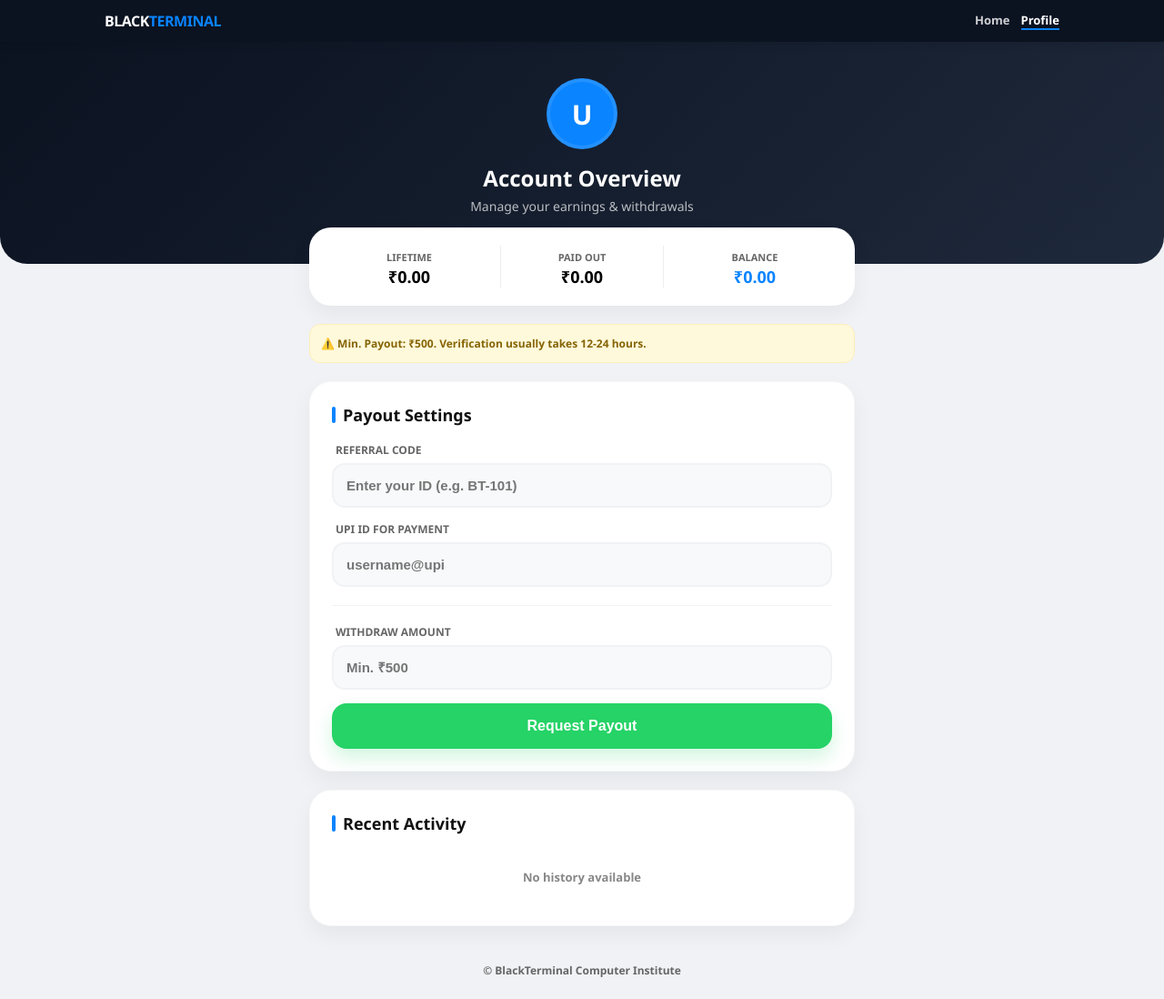
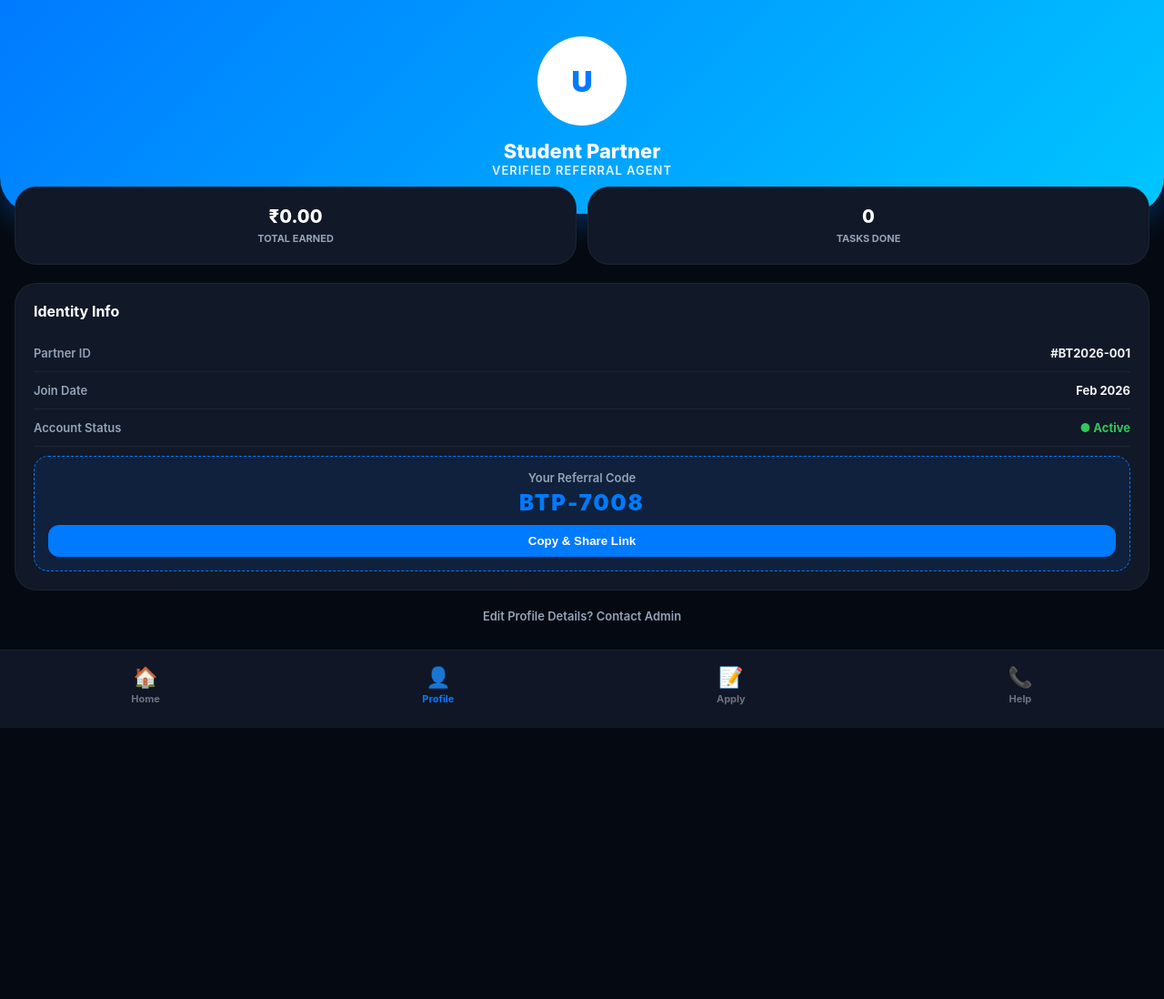
Before and after one commit to blackterminal-job/workfromhome, a plain HTML site: page profile.html in a window 1280 px wide. Shown: the whole page at 91% size. After the commit the page ends 800 px from the top, so only its background shows below. Drawn offline with Linux system fonts and the light colour scheme.

Commit message:
Update profile.html

```diff
--- a/profile.html
+++ b/profile.html
@@ -4,318 +4,209 @@
   <meta charset="utf-8" />
   <meta name="viewport" content="width=device-width,initial-scale=1,maximum-scale=1,user-scalable=0" />
   <title>My Profile | BlackTerminal</title>
-
   <style>
     :root {
-      --primary: #0a84ff;
-      --success: #25D366;
-      --bg: #0b1220;
-      --card-bg: #ffffff;
-      --text: #111;
-      --muted: #666;
-      --glass: rgba(255, 255, 255, 0.1);
+      --accent: #007aff;
+      --success: #34c759;
+      --dark-bg: #050a12;
+      --card-bg: #111827;
+      --text-muted: #94a3b8;
     }
 
     body {
       margin: 0;
-      font-family: 'Segoe UI', Roboto, Helvetica, Arial, sans-serif;
-      background: #f0f2f5;
-      color: var(--text);
+      font-family: -apple-system, system-ui, sans-serif;
+      background-color: var(--dark-bg);
+      color: #fff;
+      padding-bottom: 90px;
     }
 
-    /* --- NAV --- */
-    .nav {
-      position: sticky;
-      top: 0;
-      z-index: 1000;
-      background: #0b1220;
-      color: #fff;
-      padding: 12px 16px;
-      box-shadow: 0 2px 10px rgba(0,0,0,0.1);
-    }
-    .nav-in {
-      max-width: 1050px;
-      margin: auto;
-      display: flex;
-      justify-content: space-between;
-      align-items: center;
-    }
-    .brand { font-weight: 900; letter-spacing: -0.5px; }
-    .brand span { color: var(--primary); }
-    .menu { display: flex; gap: 12px; }
-    .menu a { color: #fff; text-decoration: none; font-size: 13px; font-weight: 700; opacity: 0.8; }
-
-    /* --- HERO --- */
-    .hero {
-      background: linear-gradient(135deg, #0b1220 0%, #1e293b 100%);
-      color: #fff;
+    /* --- PROFILE HEADER --- */
+    .profile-header {
+      background: linear-gradient(135deg, #007aff 0%, #00c6ff 100%);
       padding: 40px 20px;
       text-align: center;
-      border-radius: 0 0 30px 30px;
+      border-bottom-left-radius: 40px;
+      border-bottom-right-radius: 40px;
+      box-shadow: 0 10px 30px rgba(0, 122, 255, 0.3);
     }
-    .avatar-circle {
-      width: 70px;
-      height: 70px;
-      background: var(--primary);
+
+    .big-avatar {
+      width: 90px;
+      height: 90px;
+      background: #fff;
+      color: var(--accent);
+      border-radius: 50%;
       margin: 0 auto 15px;
-      border-radius: 50%;
       display: flex;
       align-items: center;
       justify-content: center;
-      font-size: 30px;
+      font-size: 32px;
       font-weight: 900;
-      border: 4px solid var(--glass);
+      border: 4px solid rgba(255,255,255,0.2);
     }
-    .hero h1 { margin: 0; font-size: 24px; font-weight: 800; }
-    .hero p { opacity: 0.7; font-size: 14px; margin-top: 5px; }
 
-    .wrap { max-width: 600px; margin: -40px auto 40px; padding: 0 16px; }
+    .user-name { font-size: 22px; font-weight: 800; margin: 0; }
+    .user-role { font-size: 13px; opacity: 0.9; font-weight: 600; text-transform: uppercase; letter-spacing: 1px; }
+
+    .wrap { padding: 0 16px; margin-top: -30px; }
 
     /* --- STATS CARD --- */
-    .stats-card {
-      background: #fff;
+    .stats-container {
+      display: grid;
+      grid-template-columns: 1fr 1fr;
+      gap: 12px;
+      margin-bottom: 20px;
+    }
+
+    .stat-card {
+      background: var(--card-bg);
+      padding: 20px;
+      border-radius: 24px;
+      text-align: center;
+      border: 1px solid rgba(255,255,255,0.05);
+    }
+
+    .stat-val { font-size: 20px; font-weight: 800; display: block; }
+    .stat-lab { font-size: 11px; color: var(--text-muted); font-weight: 700; text-transform: uppercase; }
+
+    /* --- ID CARD SECTION --- */
+    .id-box {
+      background: var(--card-bg);
       border-radius: 24px;
       padding: 20px;
-      box-shadow: 0 10px 25px rgba(0,0,0,0.05);
-      display: grid;
-      grid-template-columns: repeat(3, 1fr);
-      gap: 10px;
+      border: 1px solid rgba(255,255,255,0.05);
       margin-bottom: 20px;
     }
-    .stat-item { text-align: center; }
-    .stat-val { font-size: 18px; font-weight: 900; color: #000; display: block; }
-    .stat-lbl { font-size: 11px; color: var(--muted); font-weight: 700; text-transform: uppercase; }
 
-    /* --- BOXES --- */
-    .box {
-      background: #fff;
-      border-radius: 24px;
-      padding: 24px;
-      margin-bottom: 20px;
-      box-shadow: 0 10px 25px rgba(0,0,0,0.05);
-      border: 1px solid rgba(0,0,0,0.03);
+    .info-row {
+      display: flex;
+      justify-content: space-between;
+      padding: 12px 0;
+      border-bottom: 1px solid rgba(255,255,255,0.05);
     }
-    .box-title { font-size: 18px; font-weight: 800; margin-bottom: 18px; display: flex; align-items: center; gap: 8px; }
-    .box-title::before { content: ''; width: 4px; height: 18px; background: var(--primary); border-radius: 10px; }
+    .info-row:last-child { border: none; }
+    .info-label { color: var(--text-muted); font-size: 13px; font-weight: 600; }
+    .info-value { font-size: 13px; font-weight: 700; color: #f3f4f6; }
 
-    /* --- INPUTS --- */
-    .input-group { margin-bottom: 15px; }
-    label { display: block; font-size: 12px; font-weight: 800; margin-bottom: 6px; color: var(--muted); padding-left: 4px; }
-    .in {
-      width: 100%;
-      padding: 14px;
-      border-radius: 14px;
-      border: 2px solid #f0f2f5;
-      background: #f8f9fa;
-      font-size: 15px;
-      font-weight: 700;
-      box-sizing: border-box;
-      transition: 0.2s;
-    }
-    .in:focus {
-      border-color: var(--primary);
-      background: #fff;
-      outline: none;
+    .ref-code-box {
+      background: rgba(0, 122, 255, 0.1);
+      border: 1px dashed var(--accent);
+      padding: 15px;
+      border-radius: 16px;
+      text-align: center;
+      margin-top: 10px;
     }
 
-    /* --- BUTTON --- */
-    .btn-withdraw {
+    .btn-copy {
+      background: var(--accent);
+      color: white;
+      border: none;
+      padding: 10px 20px;
+      border-radius: 12px;
+      font-weight: 800;
       width: 100%;
-      padding: 16px;
-      border-radius: 16px;
-      border: none;
-      background: var(--success);
-      color: #fff;
-      font-size: 16px;
-      font-weight: 800;
+      margin-top: 10px;
       cursor: pointer;
-      display: flex;
-      align-items: center;
-      justify-content: center;
-      gap: 10px;
-      box-shadow: 0 10px 20px rgba(37, 211, 102, 0.2);
-      transition: 0.2s;
-    }
-    .btn-withdraw:active { transform: scale(0.98); }
-
-    .note {
-      background: #fff9db;
-      color: #856404;
-      padding: 12px;
-      border-radius: 12px;
-      font-size: 12px;
-      font-weight: 700;
-      margin-bottom: 20px;
-      border: 1px solid #ffeeba;
     }
 
-    /* --- HISTORY --- */
-    .history-item {
-      padding: 15px;
-      border-bottom: 1px solid #f0f2f5;
-      display: flex;
-      justify-content: space-between;
-      align-items: center;
+    /* --- BOTTOM NAV --- */
+    .bottom-nav {
+      position: fixed; bottom: 0; left: 0; right: 0; height: 75px; background: rgba(17, 24, 39, 0.95);
+      backdrop-filter: blur(20px); border-top: 1px solid rgba(255,255,255,0.05);
+      display: flex; justify-content: space-around; align-items: center; z-index: 100; padding-bottom: 10px;
     }
-    .history-item:last-child { border: none; }
-    .hist-amt { font-weight: 900; font-size: 16px; }
-    .hist-status { font-size: 10px; background: #e8f5e9; color: #2e7d32; padding: 4px 8px; border-radius: 99px; font-weight: 800; }
-    .hist-date { font-size: 11px; color: var(--muted); display: block; margin-top: 2px; }
+    .nav-item { text-align: center; color: #6b7280; text-decoration: none; font-size: 11px; font-weight: 700; }
+    .nav-item.active { color: var(--accent); }
+    .nav-icon { font-size: 22px; display: block; margin-bottom: 4px; }
 
-    @media(max-width:480px) {
-      .stats-card { padding: 15px 10px; }
-      .stat-val { font-size: 15px; }
+    #toast {
+      position: fixed; bottom: 100px; left: 50%; transform: translateX(-50%);
+      background: var(--success); color: white; padding: 12px 24px; border-radius: 50px;
+      font-weight: 700; font-size: 14px; display: none; z-index: 1000;
     }
   </style>
 </head>
-
 <body>
 
-  <nav class="nav">
-    <div class="nav-in">
-      <div class="brand">BLACK<span>TERMINAL</span></div>
-      <div class="menu">
-        <a href="index.html">Home</a>
-        <a href="profile.html" style="opacity: 1; border-bottom: 2px solid var(--primary);">Profile</a>
-      </div>
-    </div>
-  </nav>
+  <div id="toast">Code Copied! 📋</div>
 
-  <div class="hero">
-    <div class="avatar-circle">U</div>
-    <h1>Account Overview</h1>
-    <p>Manage your earnings & withdrawals</p>
+  <div class="profile-header">
+    <div class="big-avatar" id="userInitial">U</div>
+    <h1 class="user-name">Student Partner</h1>
+    <div class="user-role">Verified Referral Agent</div>
   </div>
 
   <div class="wrap">
 
-    <div class="stats-card">
-      <div class="stat-item">
-        <span class="stat-lbl">Lifetime</span>
-        <span class="stat-val">₹<span id="pfTotalEarn">0.00</span></span>
+    <div class="stats-container">
+      <div class="stat-card">
+        <span class="stat-val" id="totalEarned">₹0.00</span>
+        <span class="stat-lab">Total Earned</span>
       </div>
-      <div class="stat-item" style="border-left: 1px solid #eee; border-right: 1px solid #eee;">
-        <span class="stat-lbl">Paid Out</span>
-        <span class="stat-val">₹<span id="pfTotalWithdraw">0.00</span></span>
-      </div>
-      <div class="stat-item">
-        <span class="stat-lbl">Balance</span>
-        <span class="stat-val" style="color: var(--primary);">₹<span id="pfBalance">0.00</span></span>
+      <div class="stat-card">
+        <span class="stat-val" id="taskCount">0</span>
+        <span class="stat-lab">Tasks Done</span>
       </div>
     </div>
 
-    <div class="note">
-      ⚠️ <b>Min. Payout: ₹500</b>. Verification usually takes 12-24 hours.
+    <div class="id-box">
+      <h3 style="margin-top:0; font-size: 16px;">Identity Info</h3>
+
+      <div class="info-row">
+        <span class="info-label">Partner ID</span>
+        <span class="info-value">#BT2026-001</span>
+      </div>
+      <div class="info-row">
+        <span class="info-label">Join Date</span>
+        <span class="info-value">Feb 2026</span>
+      </div>
+      <div class="info-row">
+        <span class="info-label">Account Status</span>
+        <span class="info-value" style="color: var(--success);">● Active</span>
+      </div>
+
+      <div class="ref-code-box">
+        <div class="info-label" style="margin-bottom: 5px;">Your Referral Code</div>
+        <div id="myCode" style="font-size: 24px; font-weight: 900; color: var(--accent); letter-spacing: 2px;">BTP-7008</div>
+        <button class="btn-copy" onclick="copyRef()">Copy & Share Link</button>
+      </div>
     </div>
 
-    <div class="box">
-      <div class="box-title">Payout Settings</div>
-
-      <div class="input-group">
-        <label>REFERRAL CODE</label>
-        <input id="pfReferralCode" class="in" placeholder="Enter your ID (e.g. BT-101)">
-      </div>
-
-      <div class="input-group">
-        <label>UPI ID FOR PAYMENT</label>
-        <input id="pfUPI" class="in" placeholder="username@upi">
-      </div>
-
-      <div class="input-group" style="margin-top: 20px; border-top: 1px solid #f0f2f5; padding-top: 20px;">
-        <label>WITHDRAW AMOUNT</label>
-        <input id="pfWithdrawAmt" class="in" type="number" placeholder="Min. ₹500">
-      </div>
-
-      <button class="btn-withdraw" id="pfWithdrawBtn">
-        Request Payout
-      </button>
-    </div>
-
-    <div class="box">
-      <div class="box-title">Recent Activity</div>
-      <div id="pfWithdrawHistory">
-        </div>
-    </div>
-
-    <footer style="text-align: center; padding: 20px; font-size: 12px; color: var(--muted); font-weight: 700;">
-      © BlackTerminal Computer Institute
-    </footer>
+    <a href="https://wa.me/917008186187?text=Hi, I want to update my profile details"
+       style="display: block; text-align: center; color: var(--text-muted); text-decoration: none; font-size: 13px; font-weight: 600;">
+       Edit Profile Details? Contact Admin
+    </a>
 
   </div>
 
+  <nav class="bottom-nav">
+    <a href="index.html" class="nav-item"><span class="nav-icon">🏠</span>Home</a>
+    <a href="profile.html" class="nav-item active"><span class="nav-icon">👤</span>Profile</a>
+    <a href="apply.html" class="nav-item"><span class="nav-icon">📝</span>Apply</a>
+    <a href="contact.html" class="nav-item"><span class="nav-icon">📞</span>Help</a>
+  </nav>
+
   <script>
-    const ADMIN_WA = "917008186187";
-    const EARN_KEY = "bt_total_earn_lifetime";
-    const WD_KEY = "bt_withdraw_total";
-    const WD_LIST_KEY = "bt_withdraw_list";
-    const REF_KEY = "bt_referral_code";
-    const UPI_KEY = "bt_upi_id";
-    const MIN_WITHDRAW = 500;
+    // LocalStorage se data load karna
+    window.onload = () => {
+      const earnings = parseFloat(localStorage.getItem('earnings')) || 0;
+      const tasks = parseInt(localStorage.getItem('taskCount')) || 0;
 
-    function num(key){ return parseFloat(localStorage.getItem(key) || "0"); }
-    function setnum(key,val){ localStorage.setItem(key, Number(val).toFixed(2)); }
-
-    function renderWithdrawHistory(){
-      const list = JSON.parse(localStorage.getItem(WD_LIST_KEY) || "[]");
-      const box = document.getElementById("pfWithdrawHistory");
-      if(list.length === 0){
-        box.innerHTML = "<div style='text-align:center; padding:20px; opacity:0.5; font-size:13px; font-weight:700;'>No history available</div>";
-        return;
-      }
-      box.innerHTML = list.slice().reverse().map(x => `
-        <div class="history-item">
-          <div>
-            <span class="hist-amt">₹${Number(x.amount).toFixed(2)}</span>
-            <span class="hist-date">${x.date}</span>
-          </div>
-          <span class="hist-status">PENDING</span>
-        </div>
-      `).join("");
-    }
-
-    function updateUI(){
-      const totalEarn = num(EARN_KEY);
-      const totalWithdraw = num(WD_KEY);
-      const balance = Math.max(0, totalEarn - totalWithdraw);
-
-      document.getElementById("pfTotalEarn").innerText = totalEarn.toFixed(2);
-      document.getElementById("pfTotalWithdraw").innerText = totalWithdraw.toFixed(2);
-      document.getElementById("pfBalance").innerText = balance.toFixed(2);
-
-      document.getElementById("pfReferralCode").value = localStorage.getItem(REF_KEY) || "";
-      document.getElementById("pfUPI").value = localStorage.getItem(UPI_KEY) || "";
-      renderWithdrawHistory();
-    }
-
-    // Auto Save
-    document.getElementById("pfReferralCode").addEventListener("input", e => localStorage.setItem(REF_KEY, e.target.value.trim()));
-    document.getElementById("pfUPI").addEventListener("input", e => localStorage.setItem(UPI_KEY, e.target.value.trim()));
-
-    document.getElementById("pfWithdrawBtn").onclick = () => {
-      const amt = Number(document.getElementById("pfWithdrawAmt").value);
-      const referral = document.getElementById("pfReferralCode").value.trim();
-      const upi = document.getElementById("pfUPI").value.trim();
-      const balance = num(EARN_KEY) - num(WD_KEY);
-
-      if(!referral || !upi || !upi.includes("@")) return alert("Please fill correct Referral and UPI ID!");
-      if(amt < MIN_WITHDRAW) return alert("Minimum withdrawal is ₹500");
-      if(amt > balance) return alert("Insufficient Balance!");
-
-      // Update Data
-      setnum(WD_KEY, num(WD_KEY) + amt);
-      const list = JSON.parse(localStorage.getItem(WD_LIST_KEY) || "[]");
-      list.push({ amount: amt, date: new Date().toLocaleDateString() });
-      localStorage.setItem(WD_LIST_KEY, JSON.stringify(list));
-
-      // WhatsApp Message
-      const msg = `💸 *PAYOUT REQUEST*\n\n*Code:* ${referral}\n*UPI:* ${upi}\n*Amount:* ₹${amt.toFixed(2)}\n\n_BlackTerminal Partner Panel_`;
-      window.open(`https://wa.me/${ADMIN_WA}?text=${encodeURIComponent(msg)}`, "_blank");
-
-      document.getElementById("pfWithdrawAmt").value = "";
-      updateUI();
+      document.getElementById('totalEarned').innerText = "₹" + earnings.toFixed(2);
+      document.getElementById('taskCount').innerText = tasks;
     };
 
-    updateUI();
+    function copyRef() {
+      const code = document.getElementById('myCode').innerText;
+      const shareText = `Join BlackTerminal Computer Institute using my code ${code} and get special discount!`;
+
+      navigator.clipboard.writeText(shareText).then(() => {
+        const toast = document.getElementById('toast');
+        toast.style.display = 'block';
+        setTimeout(() => toast.style.display = 'none', 2000);
+      });
+    }
   </script>
 </body>
 </html>
```
